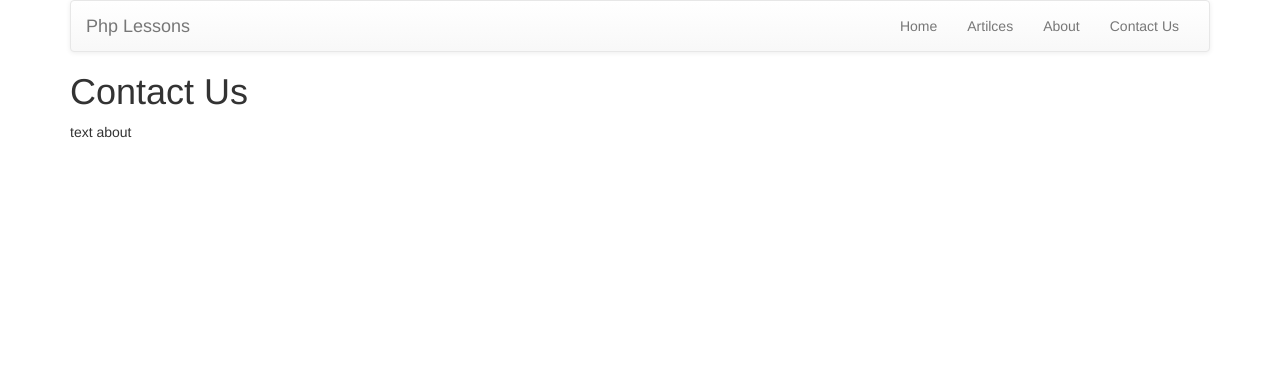
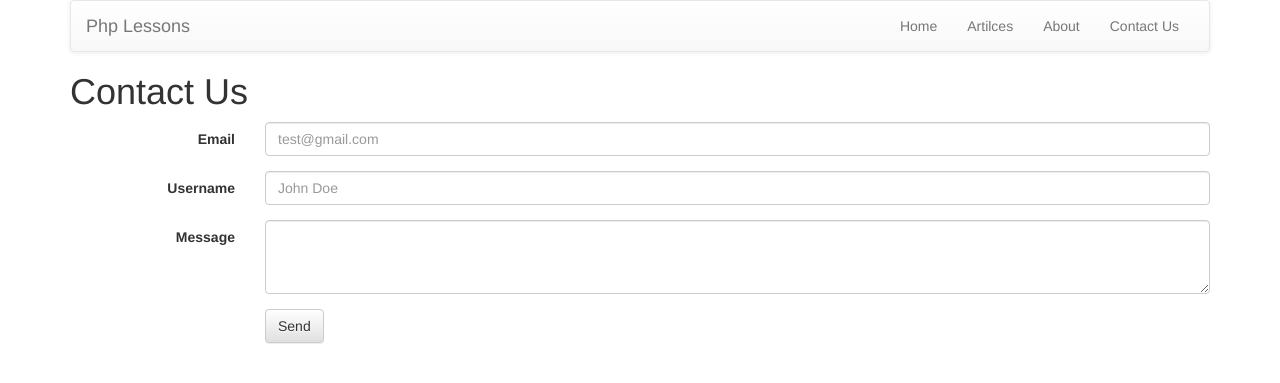
Before and after one commit to befaster/phplessons, a PHP site: page /contactus.php in a window 1280 px wide. Shown: the top 383 px of the page. Run offline with PHP 8.4, Linux system fonts and the light colour scheme; data comes from the database, SQL or seed files in the repository; both versions use the stored data as it was after the commit; some libraries are stand-ins or nearby versions.

Commit message:
added db dump

```diff
--- a/dima/contactus.php
+++ b/dima/contactus.php
@@ -1,6 +1,40 @@
 <?php include 'templates/theme/header.tpl.php' ?>
     <div class="content contactus">
         <h1>Contact Us</h1>
-        <p>text about</p>
+        <?php if (isset($_POST['username'])) : // { ?>
+            <?php sendEmail($_POST['email'], $_POST['message']); ?>
+            <?php echo 'Thanks for your email ' . $_POST['username']; ?>
+        <?php else :  /* } else { */ ?>
+            <form class="form-horizontal" action="" method="post">
+                <div class="form-group">
+                    <label for="email" class="col-sm-2 control-label">Email</label>
+
+                    <div class="col-sm-10">
+                        <input type="email" name="email" class="form-control" id="email" placeholder="test@gmail.com"
+                               value="">
+                    </div>
+                </div>
+                <div class="form-group">
+                    <label for="username" class="col-sm-2 control-label">Username</label>
+
+                    <div class="col-sm-10">
+                        <input type="text" name="username" class="form-control" id="username" placeholder="John Doe"
+                               value="">
+                    </div>
+                </div>
+                <div class="form-group">
+                    <label for="message" class="col-sm-2 control-label">Message</label>
+
+                    <div class="col-sm-10">
+                        <textarea class="form-control" rows="3" id="message" name="message"></textarea>
+                    </div>
+                </div>
+                <div class="form-group">
+                    <div class="col-sm-offset-2 col-sm-10">
+                        <button type="submit" class="btn btn-default">Send</button>
+                    </div>
+                </div>
+            </form>
+        <?php endif; /* } */?>
     </div>
 <?php include 'templates/theme/footer.tpl.php' ?>
--- a/dima/includes/main.php
+++ b/dima/includes/main.php
@@ -14,3 +14,7 @@ function getMenuItems () {
 
     return $html;
 }
+
+function sendEmail($email, $message) {
+    mail("joecool@example.com", "My Subject", $message . '<br>EMAIL:' . $email);
+}
```
Also changed, not shown: dima/phplessons.sql (added, +41 -0 lines).
